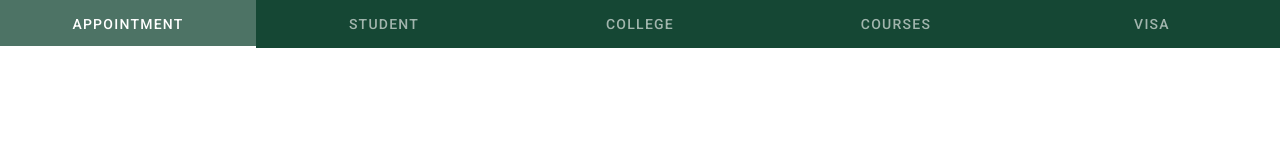
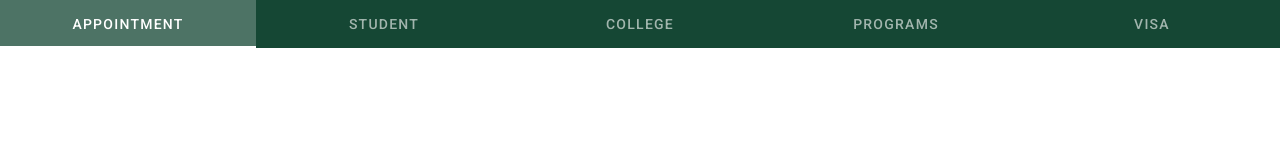
Before and after one commit to gabrielSantillo/MySpring_Pilot_frontent, a Vue app: page /#/appointment in a window 1280 px wide. Shown: the top 160 px of the page. Built offline with nearby package versions, Linux system fonts and the light colour scheme.

Commit message:
Starting to build all my components

```diff
--- a/src/components/appointment/AppointmentComponent.vue
+++ b/src/components/appointment/AppointmentComponent.vue
@@ -3,7 +3,7 @@
     <v-tab @click="appointment"> Appointment </v-tab>
     <v-tab> Student </v-tab>
     <v-tab> College </v-tab>
-    <v-tab> Courses </v-tab>
+    <v-tab> Programs </v-tab>
     <v-tab> Visa </v-tab>
   </v-tabs>
 </template>
--- a/src/components/dashboard/DashboardComponent.vue
+++ b/src/components/student/StudentComponent.vue
@@ -3,7 +3,7 @@
     <v-tab> Student </v-tab>
     <v-tab @click="appointment"> Appointment </v-tab>
     <v-tab> College </v-tab>
-    <v-tab> Courses </v-tab>
+    <v-tab> Programs </v-tab>
     <v-tab> Visa </v-tab>
   </v-tabs>
 </template>
--- a/src/components/user/LoginComponent.vue
+++ b/src/components/user/LoginComponent.vue
@@ -12,7 +12,6 @@
           label="E-mail"
           required
           class="input"
-          ref="email"
         ></v-text-field>
 
         <v-text-field
@@ -24,7 +23,6 @@
           label="Password"
           hint="At least 8 characters"
           class="input"
-          ref="password"
           counter
           @click:append="show1 = !show1"
         ></v-text-field>
@@ -46,6 +44,7 @@ import axios from "axios";
 import cookies from "vue-cookies"
 export default {
   data: () => ({
+    password: "",
     valid: true,
     name: "",
     passwordRules: [(v) => !!v || "Password is required"],
@@ -78,8 +77,8 @@ export default {
           url: `http://127.0.0.1:5000/api/client-login`,
           method: `POST`,
           data: {
-            email: this.$refs[`email`][`value`],
-            password: '123',
+            email: this.email,
+            password: this.password,
           },
         })
         .then((response) => {
--- a/src/router/index.js
+++ b/src/router/index.js
@@ -1,7 +1,7 @@
 import Vue from 'vue'
 import VueRouter from 'vue-router'
 import LoginPage from '@/views/user/LoginView.vue'
-import DashboardView from '@/views/dashboard/DashboardView.vue'
+import StudentView from '@/views/student/StudentView.vue'
 import AppointmentView from '@/views/appointment/AppointmentView.vue'
 
 Vue.use(VueRouter)
@@ -14,8 +14,8 @@ const routes = [
   },
 
   {
-    path: '/dashboard',
-    component: DashboardView
+    path: '/student',
+    component: StudentView
   },
 
   {
--- a/src/views/dashboard/DashboardView.vue
+++ /dev/null
@@ -1,17 +0,0 @@
-<template>
-    <div>
-        <dashboard-component></dashboard-component>
-    </div>
-</template>
-
-<script>
-import DashboardComponent from '@/components/dashboard/DashboardComponent.vue'
-    export default {
-  components: { DashboardComponent },
-
-    }
-</script>
-
-<style lang="scss" scoped>
-
-</style>
--- /dev/null
+++ b/src/views/student/StudentView.vue
@@ -0,0 +1,17 @@
+<template>
+    <div>
+        <student-component></student-component>
+    </div>
+</template>
+
+<script>
+import StudentComponent from '@/components/student/StudentComponent.vue'
+
+    export default {
+  components: { StudentComponent },
+    }
+</script>
+
+<style lang="scss" scoped>
+
+</style>
```
